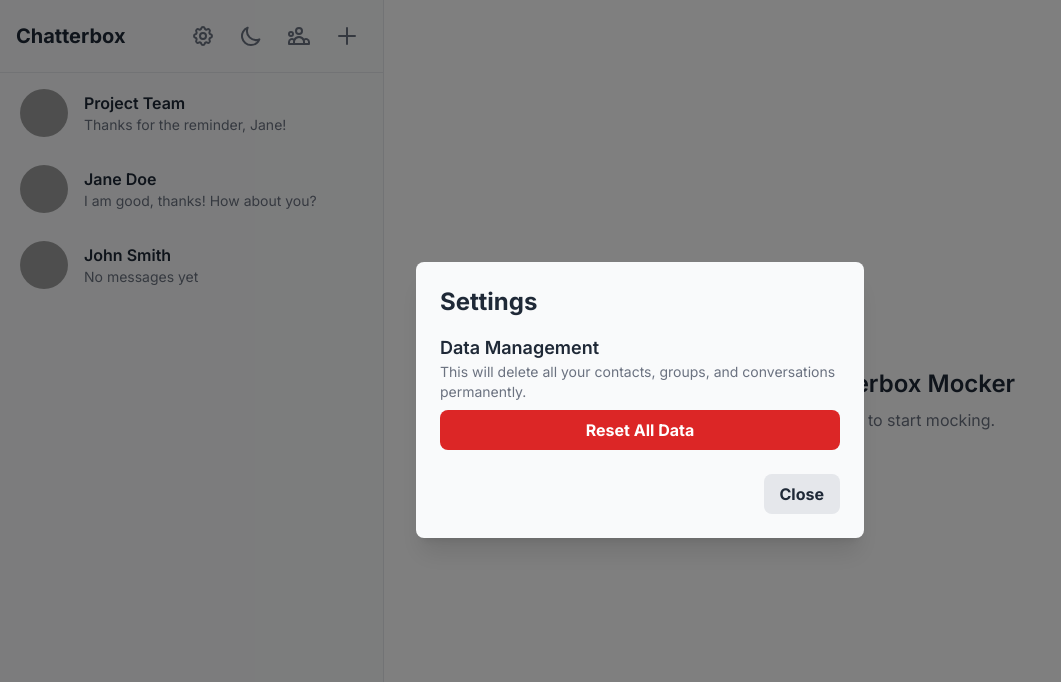
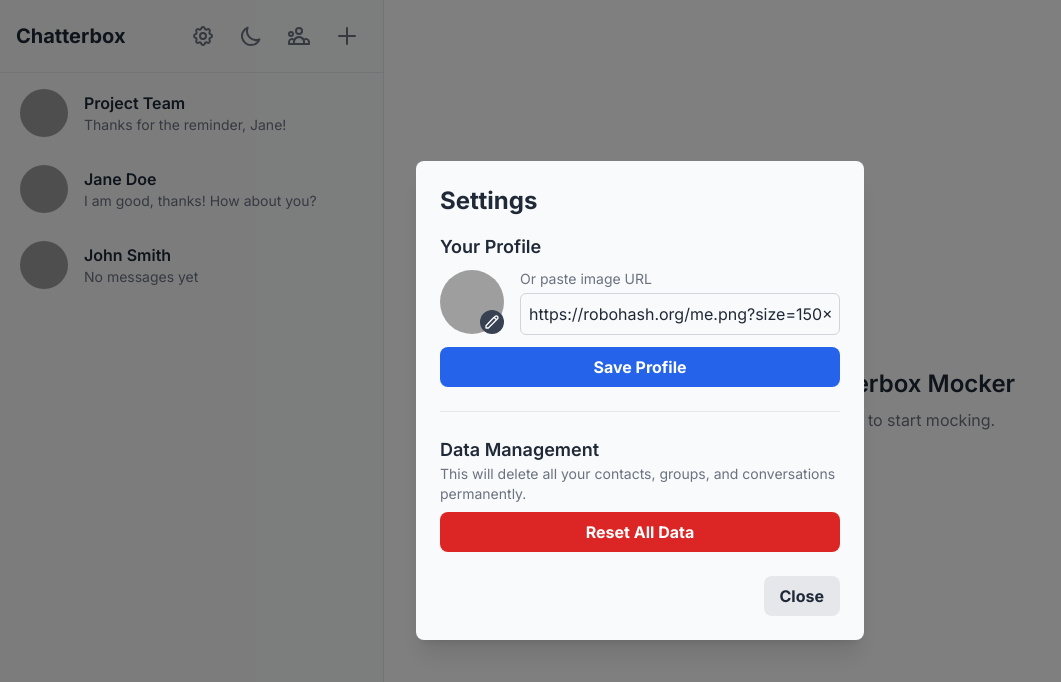
Before and after one commit to JulioGmz89/chatterbox_mocker, a React (Create React App) app: page / in a window 1280 px wide. Both pictures are taken after a click on the button 203 px from the left and 36 px from the top of the page. Shown: the top 682 px of the page, without its empty margins (0-1061 px from the left). Built offline with nearby package versions, Linux system fonts and the light colour scheme; grey boxes are pictures that could not be loaded.

Commit message:
fix: you can add your picture again

```diff
--- a/src/components/SettingsModal.js
+++ b/src/components/SettingsModal.js
@@ -1,7 +1,33 @@
-import React from 'react';
+import React, { useState, useEffect, useRef } from 'react';
+import { useChat } from '../context/ChatProvider';
 
 const SettingsModal = ({ isOpen, onClose }) => {
+  const fileInputRef = useRef(null);
+  const { user, updateUser } = useChat();
+  const [profilePictureUrl, setProfilePictureUrl] = useState('');
+
+  useEffect(() => {
+    if (user) {
+      setProfilePictureUrl(user.profilePicture || '');
+    }
+  }, [user]);
   if (!isOpen) return null;
+
+  const handleSaveProfile = () => {
+    updateUser({ profilePicture: profilePictureUrl });
+    // Optionally, give user feedback on save
+  };
+
+  const handlePictureUpload = (e) => {
+    const file = e.target.files[0];
+    if (file) {
+      const reader = new FileReader();
+      reader.onload = (loadEvent) => {
+        setProfilePictureUrl(loadEvent.target.result);
+      };
+      reader.readAsDataURL(file);
+    }
+  };
 
   const handleResetData = () => {
     if (window.confirm('Are you sure you want to reset all data? This action is irreversible.')) {
@@ -15,7 +41,48 @@ const SettingsModal = ({ isOpen, onClose }) => {
       <div className="bg-secondary-bg-light dark:bg-secondary-bg-dark rounded-lg shadow-xl p-6 w-full max-w-md">
         <h2 className="text-2xl font-bold text-primary-text-light dark:text-primary-text-dark mb-4">Settings</h2>
 
-        <div className="space-y-4">
+        <div className="space-y-6">
+          <div>
+            <h3 className="text-lg font-semibold text-primary-text-light dark:text-primary-text-dark">Your Profile</h3>
+            <div className="flex items-center space-x-4 mt-2">
+              <div className="relative">
+                <img src={profilePictureUrl} alt="Your profile" className="w-16 h-16 rounded-full" />
+                <button
+                  onClick={() => fileInputRef.current.click()}
+                  className="absolute bottom-0 right-0 bg-gray-700 text-white rounded-full p-1 hover:bg-gray-600"
+                  aria-label="Change profile picture"
+                >
+                  <svg xmlns="http://www.w3.org/2000/svg" className="h-4 w-4" fill="none" viewBox="0 0 24 24" stroke="currentColor"><path strokeLinecap="round" strokeLinejoin="round" strokeWidth={2} d="M15.232 5.232l3.536 3.536m-2.036-5.036a2.5 2.5 0 113.536 3.536L6.5 21.036H3v-3.5L14.732 5.232z" /></svg>
+                </button>
+                <input
+                  type="file"
+                  ref={fileInputRef}
+                  onChange={handlePictureUpload}
+                  className="hidden"
+                  accept="image/*"
+                />
+              </div>
+              <div className="flex-grow">
+                <label htmlFor="profile-pic-url" className="block text-sm font-medium text-secondary-text-light dark:text-secondary-text-dark">Or paste image URL</label>
+                <input
+                  type="text"
+                  id="profile-pic-url"
+                  value={profilePictureUrl}
+                  onChange={(e) => setProfilePictureUrl(e.target.value)}
+                  className="w-full mt-1 p-2 bg-secondary-bg-light dark:bg-secondary-bg-dark border border-gray-300 dark:border-gray-600 rounded-md focus:outline-none focus:ring-2 focus:ring-accent-light dark:focus:ring-accent-dark"
+                />
+              </div>
+            </div>
+             <button
+              onClick={handleSaveProfile}
+              className="mt-3 w-full bg-accent-light dark:bg-accent-dark text-white font-bold py-2 px-4 rounded-lg hover:opacity-90 transition-opacity focus:outline-none focus-visible:ring-2 focus-visible:ring-offset-2 focus-visible:ring-accent-light dark:focus-visible:ring-accent-dark"
+            >
+              Save Profile
+            </button>
+          </div>
+
+          <hr className="border-gray-200 dark:border-gray-700" />
+
           <div>
             <h3 className="text-lg font-semibold text-primary-text-light dark:text-primary-text-dark">Data Management</h3>
             <p className="text-sm text-secondary-text-light dark:text-secondary-text-dark mb-2">
--- a/src/context/ChatProvider.js
+++ b/src/context/ChatProvider.js
@@ -19,10 +19,18 @@ export const ChatProvider = ({ children }) => {
   const [data, setData] = useState(() => {
     try {
       const localData = localStorage.getItem('chat-data');
-      return localData ? JSON.parse(localData) : initialData;
+      const parsedData = localData ? JSON.parse(localData) : initialData;
+      if (!parsedData.user) {
+        parsedData.user = { id: 'me', name: 'Me', profilePicture: 'https://robohash.org/me.png?size=150x150' };
+      }
+      return parsedData;
     } catch (error) {
       console.error('Failed to parse localStorage data:', error);
-      return initialData;
+      const dataWithUser = { ...initialData };
+      if (!dataWithUser.user) {
+        dataWithUser.user = { id: 'me', name: 'Me', profilePicture: 'https://robohash.org/me.png?size=150x150' };
+      }
+      return dataWithUser;
     }
   });
 
@@ -129,7 +137,17 @@ export const ChatProvider = ({ children }) => {
   };
 
   const getSender = (senderId) => {
+    if (senderId === 'me') {
+      return data.user;
+    }
     return data.contacts.find(c => c.id === senderId);
+  };
+
+  const updateUser = (updatedUserData) => {
+    setData(prevData => ({
+      ...prevData,
+      user: { ...prevData.user, ...updatedUserData }
+    }));
   };
 
   const updateChatBackground = (chatId, backgroundUrl) => {
@@ -146,9 +164,10 @@ export const ChatProvider = ({ children }) => {
     setTheme(prevTheme => prevTheme === 'light' ? 'dark' : 'light');
   };
 
-  const { contacts, groups, conversations, chatBackgrounds } = data;
+  const { user, contacts, groups, conversations, chatBackgrounds } = data;
 
   const value = {
+    user,
     theme,
     toggleTheme,
     contacts: contacts || [],
@@ -161,6 +180,7 @@ export const ChatProvider = ({ children }) => {
     addGroup,
     updateGroup,
     deleteGroup,
+    updateUser,
     sendMessage,
     updateMessageTimestamp,
     getSender,
```
